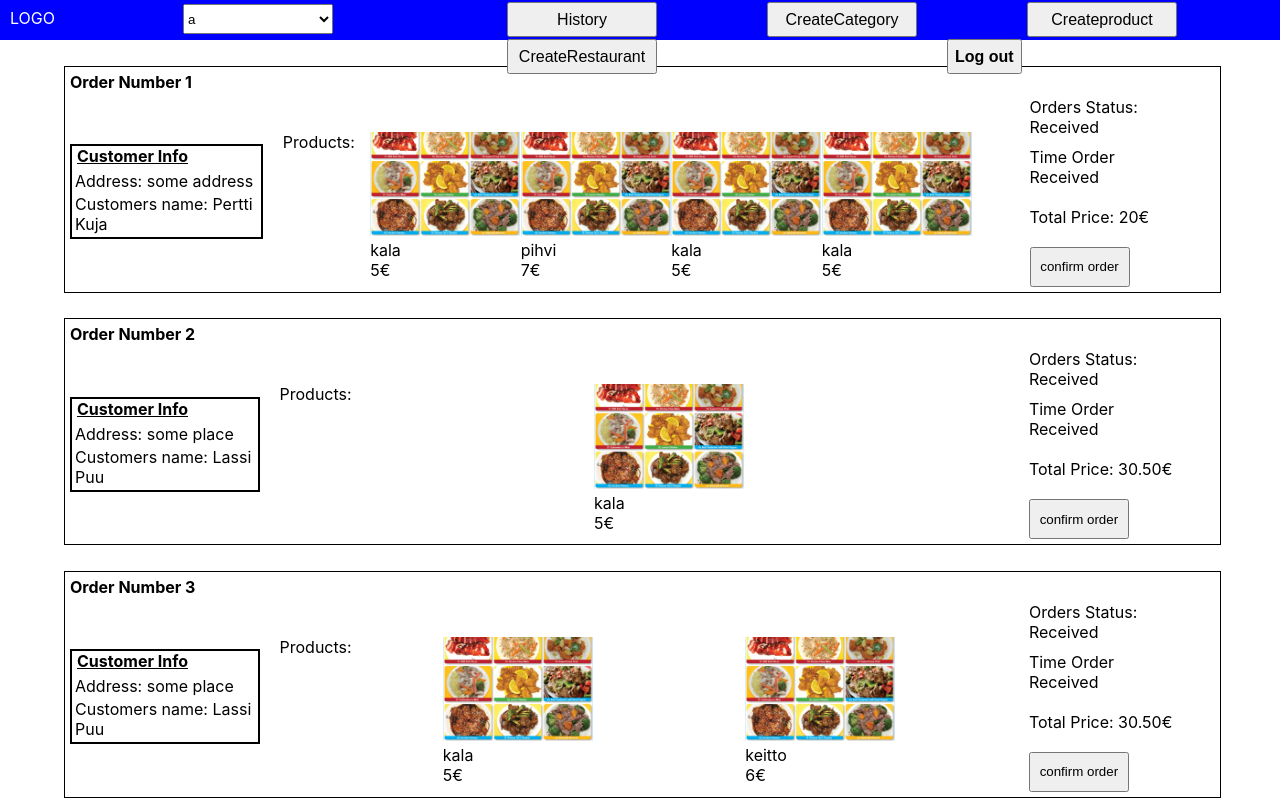
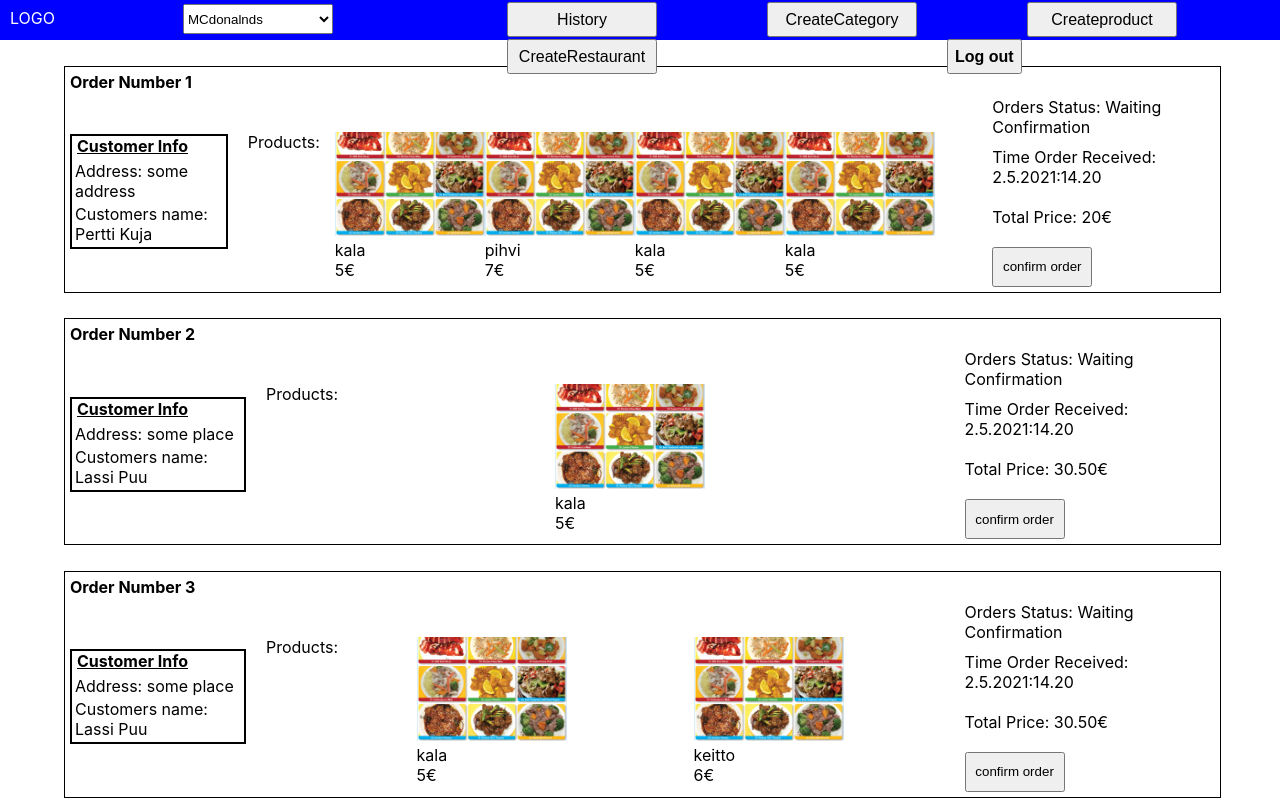
Before and after one commit to AWAProjectTeam23/Frontend, a React (Create React App) app: page /Manager in a window 1280 px wide. Shown: the top 800 px of the page. Built offline with nearby package versions, Linux system fonts and the light colour scheme.

Commit message:
Manager order status ja confirm nappi tehty

```diff
--- a/src/ManagerSide/History.json
+++ b/src/ManagerSide/History.json
@@ -5,6 +5,8 @@
             "Address":"some address",
             "CustomerName":"Pertti Kuja",
             "Products":[{"Image":"Capture","Name":"kala","Price":"5€"},{"Image":"Capture","Name":"pihvi","Price":"7€"},{"Image":"Capture","Name":"kala","Price":"5€"},{"Image":"Capture","Name":"kala","Price":"5€"}],
+            "OrderStatus":"Delivered",
+            "Time":"2.5.2021:14.20",
             "TotalPrice":"20€"
         },
         {
@@ -12,6 +14,8 @@
             "Address":"some place",
             "CustomerName":"Lassi Puu",
             "Products":[{"Image":"Capture","Name":"kala","Price":"5€"}],
+            "OrderStatus":"Delivered",
+            "Time":"2.5.2021:14.20",
             "TotalPrice":"30.50€"
         },
         {
@@ -19,6 +23,8 @@
             "Address":"some place",
             "CustomerName":"Lassi Puu",
             "Products":[{"Image":"Capture","Name":"kala","Price":"5€"},{"Image":"Capture","Name":"keitto","Price":"6€"}],
+            "OrderStatus":"Delivered",
+            "Time":"2.5.2021:14.20",
             "TotalPrice":"30.50€"
         },
         {
@@ -26,13 +32,17 @@
             "Address":"some place",
             "CustomerName":"Lassi Puu",
             "Products":[{"Image":"Capture","Name":"kala","Price":"5€"}],
+            "OrderStatus":"Delivered",
+            "Time":"2.5.2021:14.20",
             "TotalPrice":"30.50€"
         },
         {
-            "OrderNumber":"4",
+            "OrderNumber":"5",
             "Address":"some place",
             "CustomerName":"Lassi Puu",
             "Products":[{"Image":"Capture","Name":"kala","Price":"5€"},{"Image":"Capture","Name":"raaste","Price":"4€"}],
+            "OrderStatus":"Delivered",
+            "Time":"2.5.2021:14.20",
             "TotalPrice":"30.50€"
         }
     ]
--- a/src/ManagerSide/Managerbar.js
+++ b/src/ManagerSide/Managerbar.js
@@ -6,7 +6,7 @@ export default function Managerbar(props) {
     return (
         <div className={style.ManagerBar}>
             <div className={style.Logo_margin}>
-                <Link to="/Manager/"><div style={{color:"white"}}>LOGO</div></Link>
+                <Link to="/Manager/"><div style={{color:"white"}} onClick={()=>props.getReceiveOrder()}>LOGO</div></Link>
             </div>
             <div className={style.select_margin}>
                 <select className={style.select_size} value={props.selectedValue} onChange={()=>props.selectChange()}>
@@ -14,7 +14,7 @@ export default function Managerbar(props) {
                 </select>
             </div>
             <div className={style.button_margin}>
-                <Link to="/Manager/History"><button className={style.button_left}>History</button></Link>
+                <Link to="/Manager/History"><button className={style.button_left} onClick={()=>props.getHistory()}>History</button></Link>
                 <Link to="/Manager/CreateCategory"><button className={style.button_left}>CreateCategory</button></Link>
                 <Link to="/Manager/CreateProduct"><button className={style.button_left}>Createproduct</button></Link>
                 <Link to="/Manager/CreateRestaurant"><button className={style.button_left}>CreateRestaurant</button></Link>
--- a/src/ManagerSide/Managerbody.js
+++ b/src/ManagerSide/Managerbody.js
@@ -11,8 +11,8 @@ export default function Managerbody (props) {
         return (
             <div>
                 <Routes>
-                    <Route path="/" element={props.items.map(element=><ReceiveOrder {...element} OrderConfirmed={props.OrderConfirmed}/>)}/>
-                    <Route path="/History" element={props.history.map(element=><OrderHistory {...element} OrderStatus={props.OrderStatus}/>)}/>
+                    <Route path="/" element={props.items.map(element=><ReceiveOrder {...element} ConfirmOrder={props.OrderConfirmed}/>)}/>
+                    <Route path="/History" element={props.history.map(element=><OrderHistory {...element}/>)}/>
                     <Route path="/CreateProduct" element={<CreateProduct ProductCreate={props.ProductCreate}
                      ProductInputs={props.ProductInputs}
                      InputChange={props.ProductInputChange}
--- a/src/ManagerSide/Managerpage.js
+++ b/src/ManagerSide/Managerpage.js
@@ -9,11 +9,11 @@ export default class Managerpage extends Component {
     constructor(props){
         super(props);
         this.state={
-            item: data.order,
-            history: historyData.history,
-            selectValue:[{name:"a"},{name:"b"}],
+            item: [],
+            history: [],
+            selectValue: data.Restaurants,
             selectedValue:"",
-            CategoryValues:[{Category:"r"},{Category:"a"}],
+            CategoryValues:data.Category,
             RestaurantType:[{Type:"Buffet"},{Type:"Fast food"},{Type:"Fast casual"},{Type:"Casual dining"},{Type:"Fine dining"}],
             PriceLevel:[{Level:"€"},{Level:"€€"},{Level:"€€€"},{Level:"€€€€"}],
             ProductInputValue:[{Restaurant:"",Category:"",Name:"",Description:"",Price:"",Image:""}],
@@ -22,8 +22,28 @@ export default class Managerpage extends Component {
         }
     }
 
-    ChangeOrderStatus=()=>{
+    componentDidMount=()=>{
+        this.getReceiveOrder()
+    }
 
+    getHistory=()=>{
+        this.setState({history:historyData.history})
+    }
+
+    getReceiveOrder=()=>{
+        this.setState({item:data.order})
+    }
+
+    ChangeOrderStatus=(id)=>{
+        let Array=[...this.state.item]
+        for(let i=0;i<this.state.item.length;i++){
+            if(this.state.item[i].OrderNumber===id){
+                if(this.state.item[i].OrderStatus==="Waiting Confirmation"){
+                    Array[i].OrderStatus="Received"
+                    this.setState({item:Array})
+                }
+            }
+        }
     }
 
     OrderConfirmed=(id)=>{
@@ -31,7 +51,7 @@ export default class Managerpage extends Component {
         for(let i=0;i<Array.length;i++){
             if(Array[i].OrderNumber===id){
                 Array[i].OrderConfirmed=true
-                this.setState({item:Array})
+                this.setState({item:Array},()=>this.ChangeOrderStatus(id))
             }
         }
     }
@@ -83,7 +103,7 @@ export default class Managerpage extends Component {
     }
 
     selectChange=(value)=>{
-        this.setState({selectedValue:value});
+        this.setState({selectedValue:value},()=>{this.getReceiveOrder()});
     }
 
 
@@ -92,7 +112,11 @@ export default class Managerpage extends Component {
         return (
             <div>
                 <div>
-                     <Managerbar selectValue={this.state.selectValue} selectChange={this.selectChange} selectedValue={this.state.selectedValue}/>
+                     <Managerbar selectValue={this.state.selectValue}
+                     selectChange={this.selectChange}
+                     selectedValue={this.state.selectedValue}
+                     getHistory={this.getHistory}
+                     getReceiveOrder={this.getReceiveOrder}/>
                 </div>
                 <div>
                 <Managerbody
--- a/src/ManagerSide/OrderHistory.js
+++ b/src/ManagerSide/OrderHistory.js
@@ -34,7 +34,7 @@ export default function OrderHistory(props) {
                                         <div>
                                             <Orderstatus OrderStatus={props.OrderStatus}/>
                                         </div>
-                                        <div style={{marginTop:"10px"}}>Receive time</div>
+                                        <div style={{marginTop:"10px"}}>Receive time: {props.Time}</div>
                                         <div style={{marginTop:"10px"}}>Total Price: {props.TotalPrice}</div>
                                     </div>
                                     </div>
--- a/src/ManagerSide/ReceiveOrder.js
+++ b/src/ManagerSide/ReceiveOrder.js
@@ -4,6 +4,7 @@ import Product from './Product'
 import Orderstatus from './Orderstatus'
 
 export default function ReceiveOrder(props) {
+    if(props.OrderConfirmed===false){
         return (
             <div className={style.box_margin}>
                 <div className={style.Orderbox}>
@@ -28,9 +29,9 @@ export default function ReceiveOrder(props) {
                                         <div>
                                             <Orderstatus OrderStatus={props.OrderStatus}/>
                                         </div>
-                                    <div style={{marginTop:"10px"}}>Time Order Received</div>
+                                        <div style={{marginTop:"10px"}}>Time Order Received: {props.Time}</div>
                                         <div style={{marginTop:"20px"}}>Total Price: {props.TotalPrice}</div>
-                                    <button className={style.button_margin} onClick={()=>props.OrderConfirmed(props.OrderNumber)}>confirm order</button>
+                                        <button className={style.button_margin} onClick={()=>props.ConfirmOrder(props.OrderNumber)}>confirm order</button>
                                     </div>
                                 </div>
 
@@ -40,5 +41,42 @@ export default function ReceiveOrder(props) {
                 </div>
             </div>
         )
+    }else{
+        return (
+            <div className={style.box_margin}>
+                <div className={style.Orderbox}>
+                    <div className={style.box_content}>
+                            <div>
+                                <span className={style.Order_text}>Order Number {props.OrderNumber}</span>
+                            </div>
+
+                                <div className={style.box_flex}>
+                                    <div className={style.Info_box}>
+                                        <div className={style.Info_text}>Customer Info</div>
+                                        <div className={style.text_style}>Address: {props.Address}</div>
+                                        <div className={style.text_style}>Customers name: {props.CustomerName}</div>
+                                    </div>
+                                    <div className={style.box_products}>
+                                    <div style={{marginRight:"15px"}}>Products:</div>
+                                        {
+                                            props.Products.map(element=> <Product {...element}/>)
+                                        }
+                                    </div>
+                                    <div className={style.status_margin}>
+                                        <div>
+                                            <Orderstatus OrderStatus={props.OrderStatus}/>
+                                        </div>
+                                        <div style={{marginTop:"10px"}}>Time Order Received: {props.Time}</div>
+                                        <div style={{marginTop:"20px"}}>Total Price: {props.TotalPrice}</div>
+                                    </div>
+                                </div>
+
+
+
+                    </div>
+                </div>
+            </div>
+        )
+    }
 
 }
--- a/src/ManagerSide/data.json
+++ b/src/ManagerSide/data.json
@@ -5,7 +5,8 @@
             "Address":"some address",
             "CustomerName":"Pertti Kuja",
             "Products":[{"Image":"Capture","Name":"kala","Price":"5€"},{"Image":"Capture","Name":"pihvi","Price":"7€"},{"Image":"Capture","Name":"kala","Price":"5€"},{"Image":"Capture","Name":"kala","Price":"5€"}],
-            "OrderStatus":"Received",
+            "OrderStatus":"Waiting Confirmation",
+            "Time":"2.5.2021:14.20",
             "TotalPrice":"20€",
             "OrderConfirmed":false
         },
@@ -14,7 +15,8 @@
             "Address":"some place",
             "CustomerName":"Lassi Puu",
             "Products":[{"Image":"Capture","Name":"kala","Price":"5€"}],
-            "OrderStatus":"Received",
+            "OrderStatus":"Waiting Confirmation",
+            "Time":"2.5.2021:14.20",
             "TotalPrice":"30.50€",
             "OrderConfirmed":false
         },
@@ -23,7 +25,8 @@
             "Address":"some place",
             "CustomerName":"Lassi Puu",
             "Products":[{"Image":"Capture","Name":"kala","Price":"5€"},{"Image":"Capture","Name":"keitto","Price":"6€"}],
-            "OrderStatus":"Received",
+            "OrderStatus":"Waiting Confirmation",
+            "Time":"2.5.2021:14.20",
             "TotalPrice":"30.50€",
             "OrderConfirmed":false
         },
@@ -32,7 +35,8 @@
             "Address":"some place",
             "CustomerName":"Lassi Puu",
             "Products":[{"Image":"Capture","Name":"kala","Price":"5€"}],
-            "OrderStatus":"Received",
+            "OrderStatus":"Waiting Confirmation",
+            "Time":"2.5.2021:14.20",
             "TotalPrice":"30.50€",
             "OrderConfirmed":false
         },
@@ -41,9 +45,25 @@
             "Address":"some place",
             "CustomerName":"Lassi Puu",
             "Products":[{"Image":"Capture","Name":"kala","Price":"5€"},{"Image":"Capture","Name":"raaste","Price":"4€"}],
-            "OrderStatus":"Received",
+            "OrderStatus":"Waiting Confirmation",
+            "Time":"2.5.2021:14.20",
             "TotalPrice":"30.50€",
             "OrderConfirmed":false
         }
+    ],
+    "Category":[{
+        "Category":"Lunch"
+    },
+    {
+        "Category":"Drinks"
+    }
+    ],
+    "Restaurants":[
+        {
+            "name":"MCdonalnds"
+        },
+        {
+            "name":"Kings"
+        }
     ]
 }
```
Lines whose indentation alone changed are shown as unchanged.
